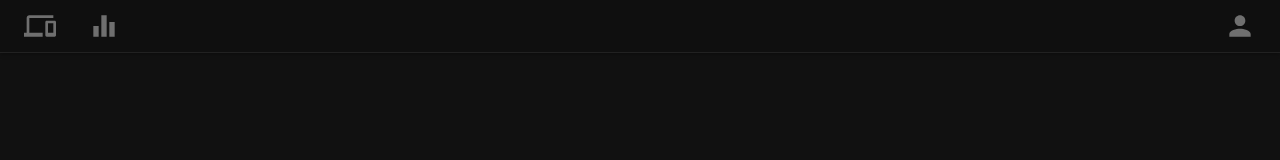
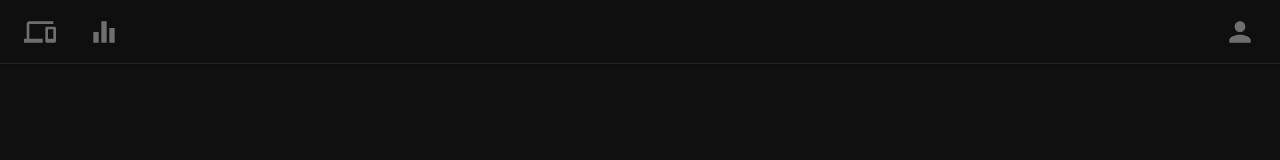
Before and after one commit to laser-ufpb/sac-dm, a React (Create React App) app: page /device/1 in a window 1280 px wide. Shown: the top 160 px of the page. Built offline with nearby package versions, Linux system fonts and the light colour scheme.

Commit message:
feat: formatDate formatting in Device and SacDm pages

```diff
--- a/src/layout/Header/styles.ts
+++ b/src/layout/Header/styles.ts
@@ -6,13 +6,13 @@ export const Container = styled.header`
   display: flex;
   align-items: center;
   border-bottom: 1.5px solid ${({ theme }) => theme.border};
-  box-shadow: 0px 2px 4px rgba(0, 0, 0, 0.25);
+  box-shadow: 0px 2px 4px ${({ theme }) => theme.blackEerie};
   padding: 4px 8px;
   z-index: 9;
   background-color: ${({ theme }) => theme.headerBackground};
   backdrop-filter: blur(10px);
   margin-bottom: 24px;
-  height: 100%;
+  height: 64px;
 `;
 
 interface NavigationButtonProps {
--- a/src/pages/Device/index.tsx
+++ b/src/pages/Device/index.tsx
@@ -3,6 +3,7 @@ import { useCallback, useEffect, useState } from "react";
 import { SacDmProps } from "../SacDm/types";
 import sacDmService from "../../app/services/sac_dm";
 import { CustomTable } from "../../components/CustomTable";
+import formatDate from "../../app/utils/formatDate";
 
 export const Device = () => {
   const [isLoading, setIsLoading] = useState(true);
@@ -15,9 +16,12 @@ export const Device = () => {
     setIsLoading(true);
     try {
       const response = await sacDmService.getSacDm();
-      const filteredData = response.filter(
-        (item: SacDmProps) => item.device_id === numericId
-      );
+      const filteredData = response
+        .filter((item: SacDmProps) => item.device_id === numericId)
+        .map((item: SacDmProps) => ({
+          ...item,
+          timestamp: formatDate(item.timestamp),
+        }));
       setDeviceData(filteredData);
     } catch (error) {
       console.error(error);
--- a/src/pages/SacDm/index.tsx
+++ b/src/pages/SacDm/index.tsx
@@ -2,6 +2,7 @@ import { useEffect, useState } from "react";
 import sacDmService from "../../app/services/sac_dm";
 import { SacDmProps } from "./types";
 import { CustomTable } from "../../components/CustomTable";
+import formatDate from "../../app/utils/formatDate";
 
 export const SacDm = () => {
   const [isLoading, setIsLoading] = useState(true);
@@ -15,7 +16,11 @@ export const SacDm = () => {
     setIsLoading(true);
     try {
       const response = await sacDmService.getSacDm();
-      setSacDm(response);
+      const formattedResponse = response.map((item: SacDmProps) => ({
+        ...item,
+        timestamp: formatDate(item.timestamp),
+      }));
+      setSacDm(formattedResponse);
     } catch (error) {
       console.error(error);
     } finally {
```
